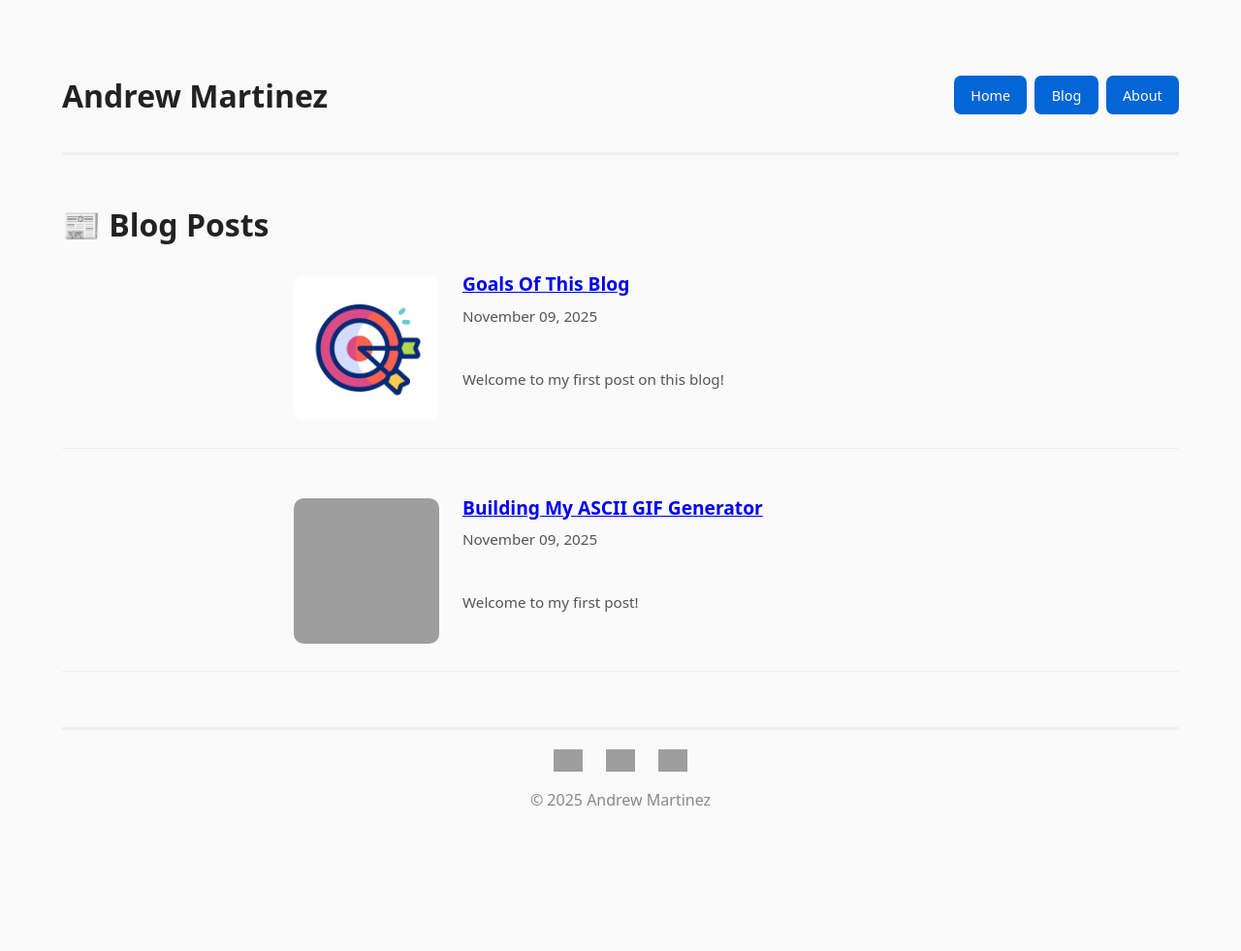
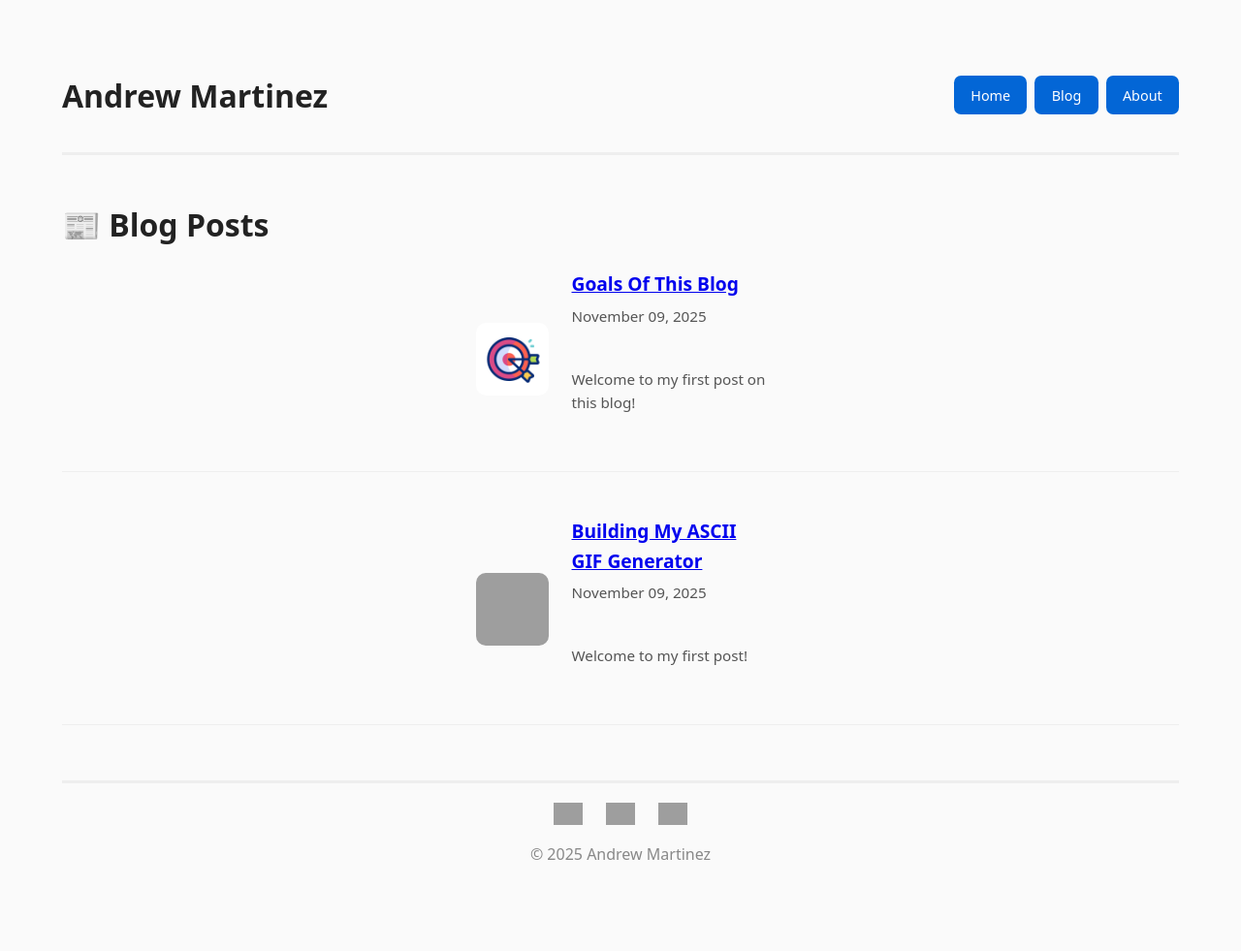
Before and after one commit to AndrewJMart/AndrewJMart.github.io, a Jekyll site: the page built from blog.md, in a window 1280 px wide. Shown: the whole page at 97% size. Built offline with Jekyll 4.4.1, drawn with Linux system fonts in a browser that asks for light colours; before the commit the page ends 926 px from its top, so only the background shows below that; grey boxes are pictures that could not be loaded.

Commit message:
Test: More Compact Blog Post Layout

```diff
--- a/assets/style.css
+++ b/assets/style.css
@@ -105,8 +105,8 @@ h1 a {
 }
 
 .post-preview img {
-  width: 150px;
-  height: 150px;
+  width: 75px;
+  height: 75px;
   object-fit: cover;
   border-radius: 10px;
   display: block;
@@ -120,14 +120,14 @@ h1 a {
   }
 
   .post-preview img {
-    width: 120px;
-    height: 120px;
+    width: 50px;
+    height: 50px;
   }
 }
 
 .post-info {
   flex: 1;
-  max-width: 500px;
+  max-width: 200px;
   display: flex;
   flex-direction: column;
   justify-content: center;
```
